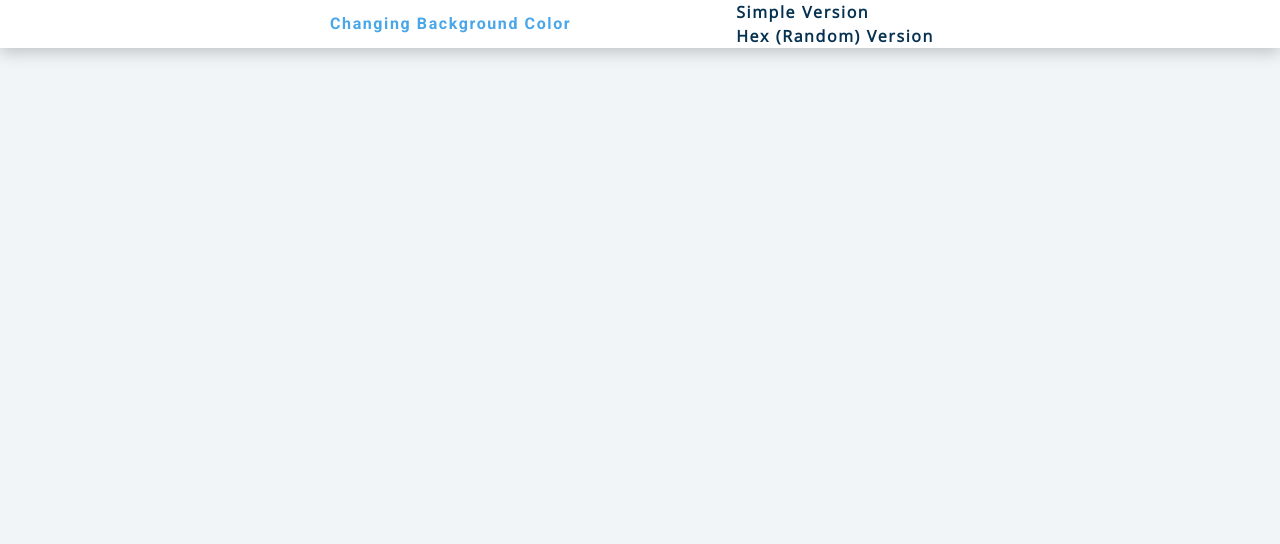
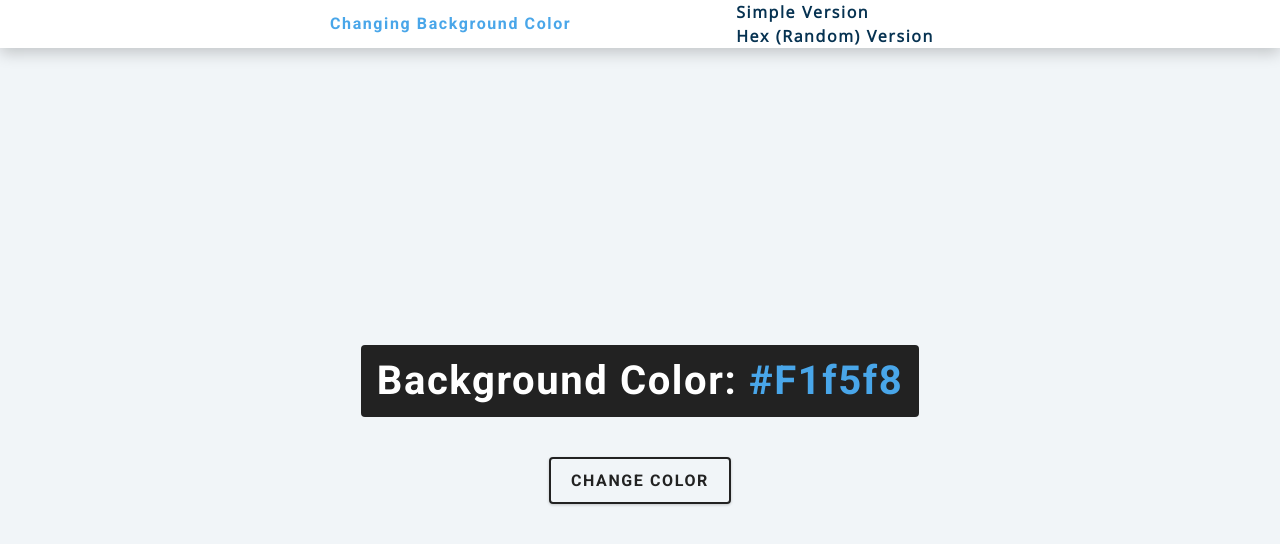
Before and after one commit to jlochoam-codes/vanillajs-projects, a plain HTML site: page 01-color_flipper/index.html in a window 1280 px wide. Drawn offline with nearby package versions, Linux system fonts and the light colour scheme.

Commit message:
Added HTML to show current bg color and a button to change the bg color

```diff
--- a/01-color_flipper/index.html
+++ b/01-color_flipper/index.html
@@ -23,6 +23,14 @@
       </ul>
     </div>
   </nav>
+  <main>
+    <div class="container">
+      <h2>
+        Background Color: <span class="color">#f1f5f8</span>
+      </h2>
+      <button class="btn btn-hero" id="btn">Change color</button>
+    </div>
+  </main>
   <!-- javascript -->
   <script src="app.js"></script>
 </body>
```
